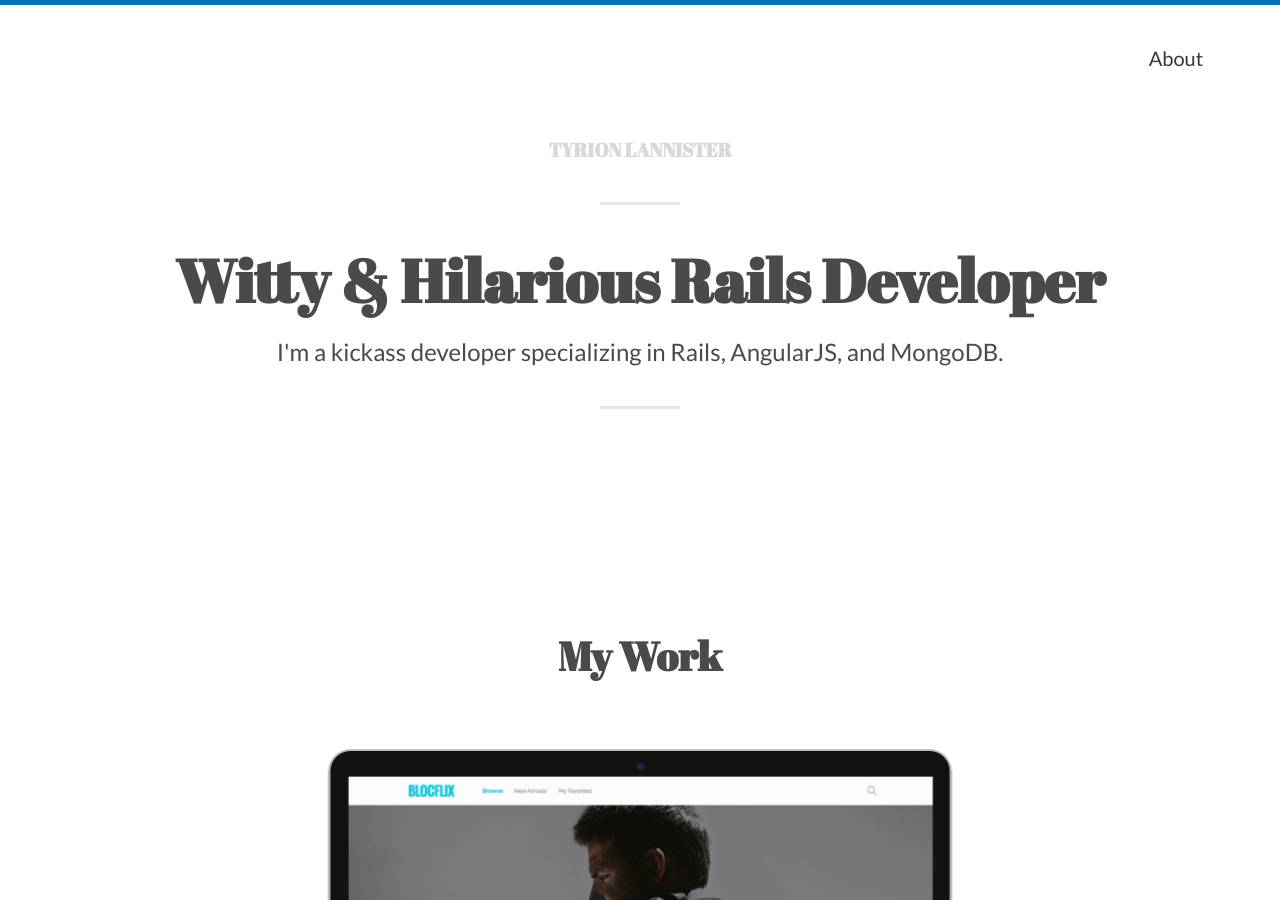
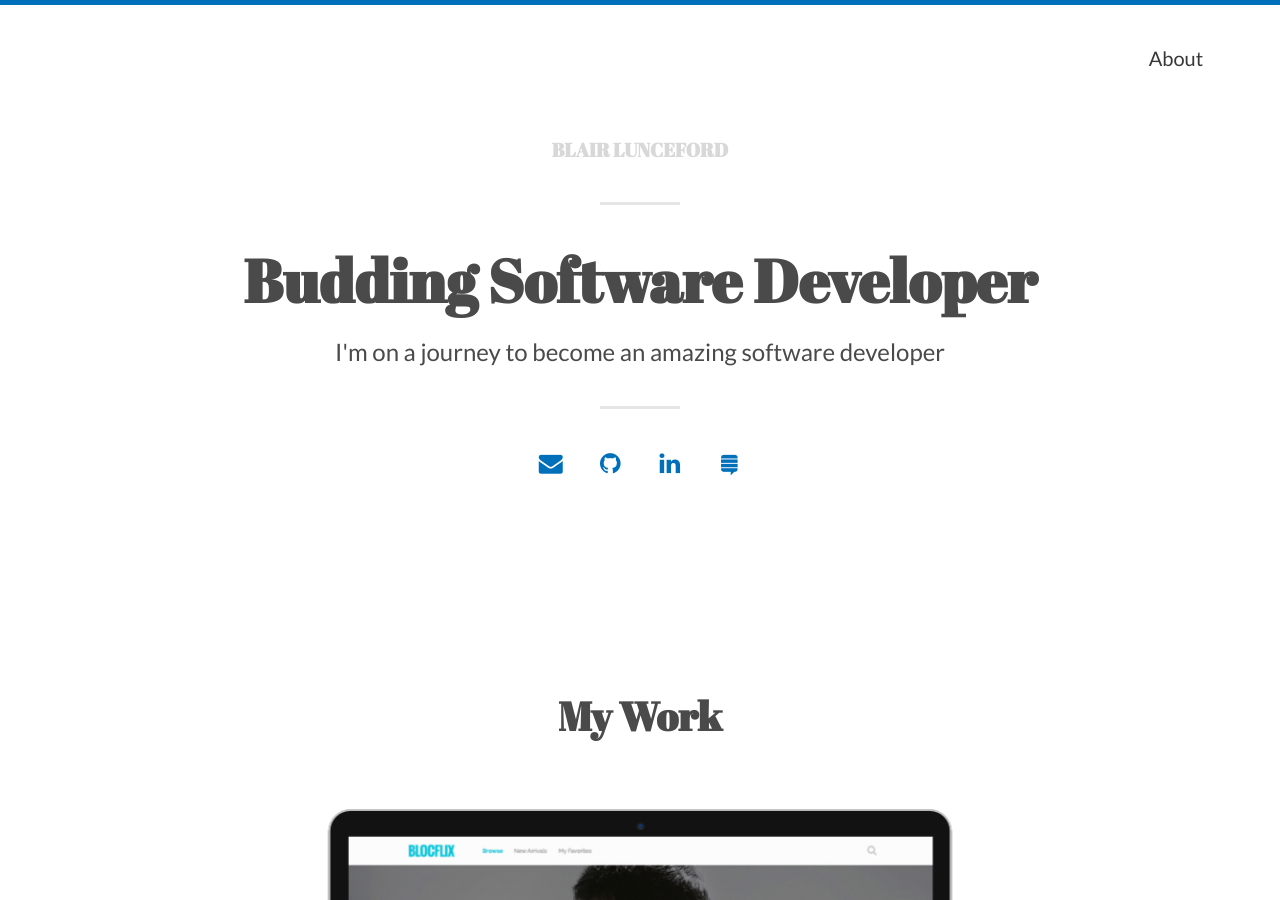
Before and after one commit to Bloc/portfolio-kami, a Jekyll site: the page built from index.html, in a window 1280 px wide and 900 px high. Built offline with Jekyll 4.4.1, drawn with Linux system fonts in a browser that asks for light colours; nearby versions of some CDN libraries; the list of posts is cut into pages by our own code.

Commit message:
Add repo and modified config

```diff
--- a/_config.yml
+++ b/_config.yml
@@ -5,33 +5,33 @@ url: "http://www.your-domain.com" # the base hostname & protocol for your site
 # THEME-SPECIFIC CONFIGURATION
 theme_settings:
   # Meta
-  title: Tyrion Lannister # Your name will go here
+  title: Blair Lunceford # Your name will go here
   description: "A personal portfolio and blog website" # used by search engines
 
   # Header and footer text
   header_text: >
-     <h1>Witty & Hilarious Rails Developer</h1>
-     <p>I'm a kickass developer specializing in Rails, AngularJS, and MongoDB.</p>
+     <h1>Budding Software Developer</h1>
+     <p>I'm on a journey to become an amazing software developer</p>
   header_text_feature_image:
   footer_text: >
    Powered by <a href="http://jekyllrb.com">Jekyll</a> and made with love.
 
   # Icons
   rss: false
-  email_address: # Full email address, e.g. "sam@example.com"
+  email_address: blairlunceford@gmail.com
   behance:
   bitbucket:
   dribbble:
   facebook:
   flickr:
-  github: # github profile name, e.g. "madebymunsters"
+  github: blunce24
   google_plus:
   instagram:
-  linkedin:  # Full URL
+  linkedin: https://www.linkedin.com/in/blairlunceford
   pinterest:
   reddit:
   soundcloud:
-  stack_exchange:  # Full URL
+  stack_exchange:  https://stackoverflow.com/users/6910245/blair-lunceford
   steam:
   tumblr:
   twitter:
```
Also changed, not shown: 1 other file.
